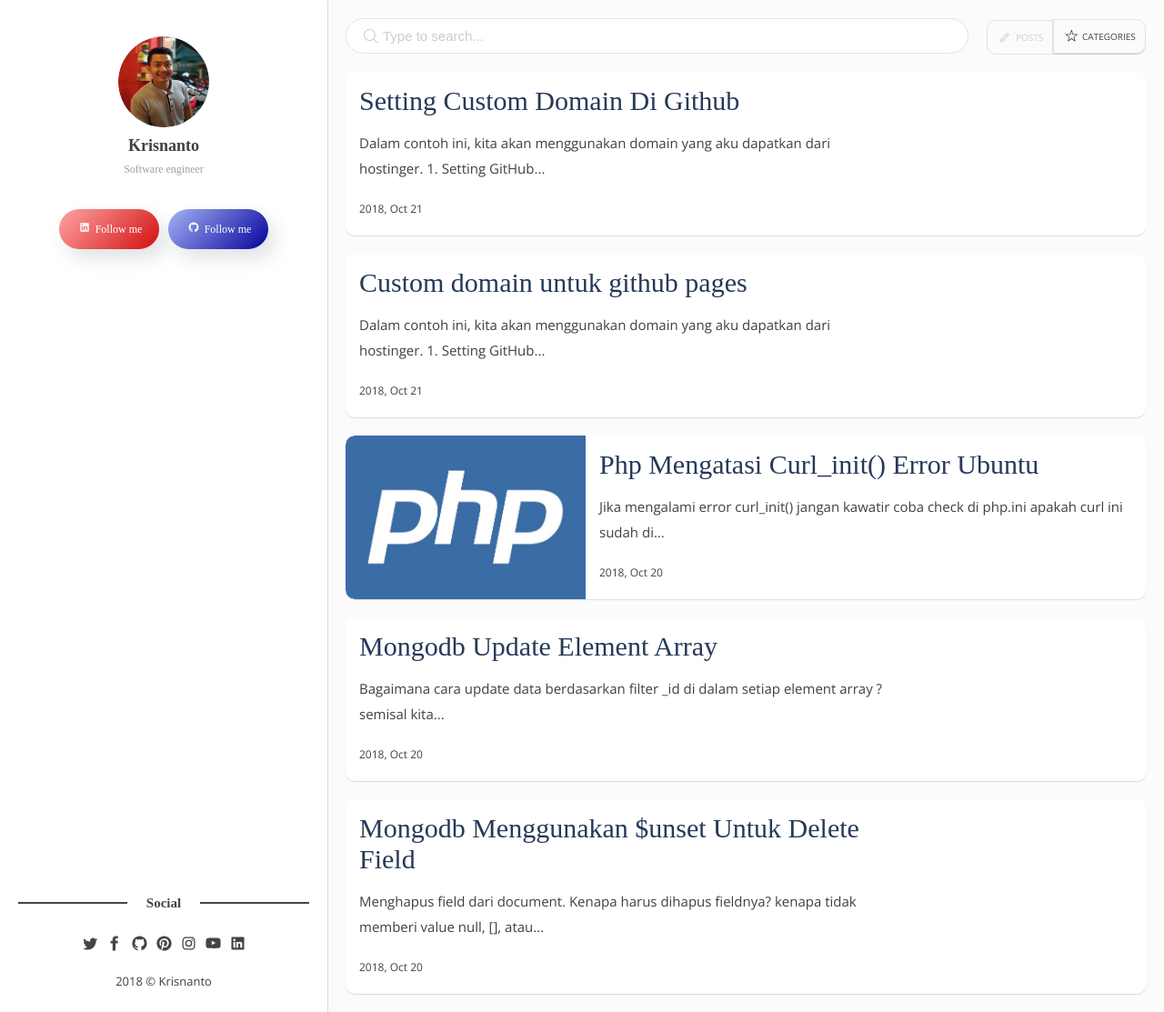
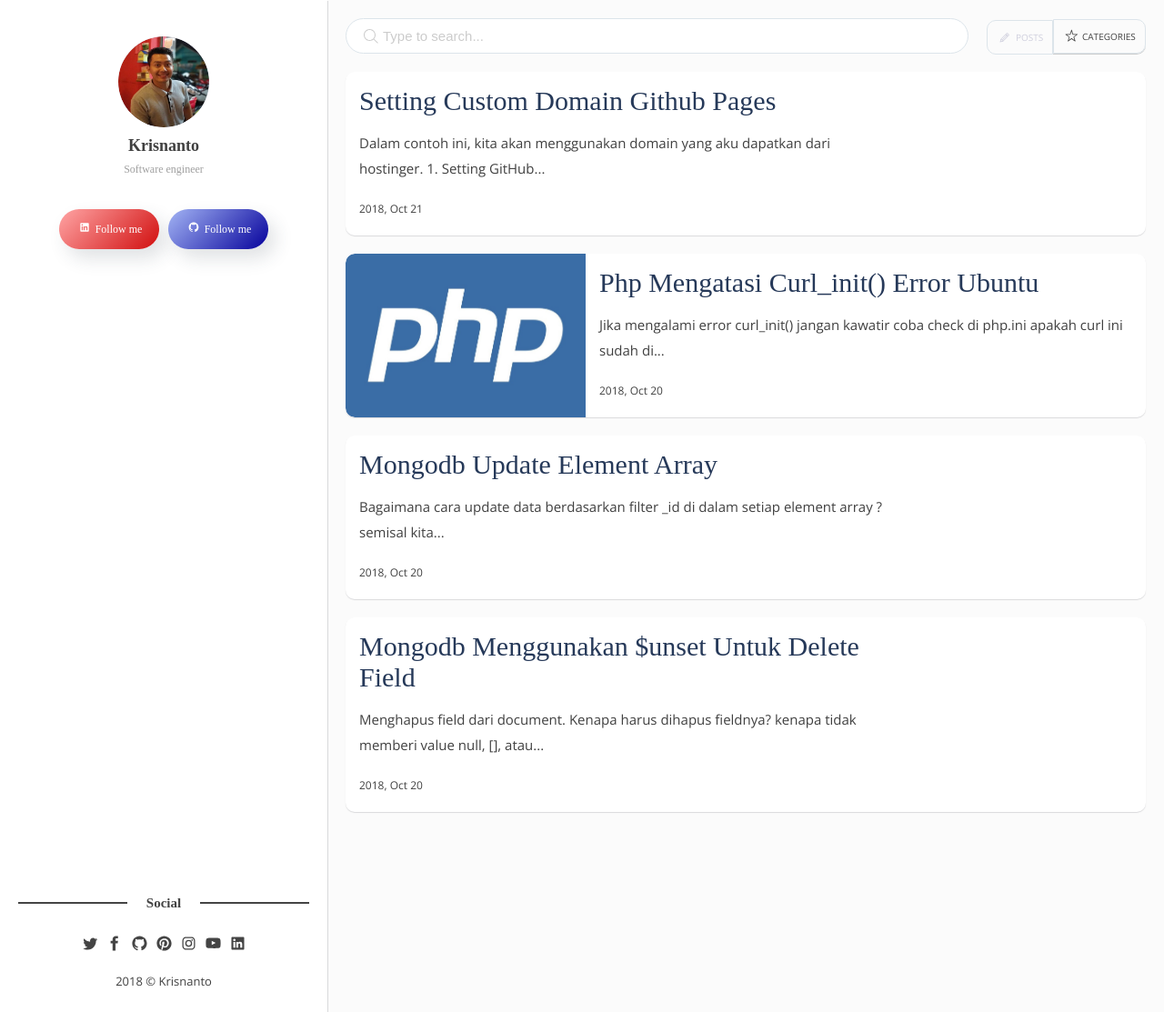
Before and after one commit to otnansirk/_myhistory, a Jekyll site: the page built from index.html, in a window 1280 px wide and 1113 px high. Shown: the whole window at 91% size. Built offline with Jekyll 4.4.1, drawn with Linux system fonts in a browser that asks for light colours; some web fonts are replaced; the list of posts is cut into pages by our own code.

Commit message:
fix post

```diff
--- a/_posts/2018-10-21-setting-custom-domain-di-github.md
+++ /dev/null
@@ -1,59 +0,0 @@
----
-layout : post
-data   : 2018-10-21,
-tags : ["other"]
-categories : other
-cat-image : cat-other.jpg
----
-
-Dalam contoh ini, kita akan menggunakan domain yang aku dapatkan dari [hostinger](https://www.hostinger.co.id/){:target="_blank"}.
-
-**1. Setting GitHub Pages**
-
-Kita mulai dengan buka repository github pages, lalu pergi ke menu `setting` .
-<center>
-<img src="{{site.baseurl}}/images/1/github-repo.png" width="650" style="box-shadow: 0 0 5px #d9d9d9, 0 0 15px #999999">
-<br> Gambar 3
-</center>
-
-Setelah muncul halaman setting, scroll kebawah bagian `GitHub Pages`.
-Dibagian colom `custom domain` masukkan domain sobat.
-<center>
-<img src="{{site.baseurl}}/images/1/custom-domain.png" width="650" style="box-shadow: 0 0 5px #d9d9d9, 0 0 15px #999999">
-<br> Gambar 4
-</center>
-
-**2. Setting Domain**
-
-Masuk ke akun hostinger, lalu klik `kelola` yang terdapat di list domain.
-Setelah masuk kedalam halaman kelola domain pilih tab `DNS ZONE`.
-
-Cari bagian `A(Host)` lalu tambahkan `@` pada colom `Host`, dan IP-Address berikut di colom `Diarahkan ke`.
-satu persatu.
-
-{% highlight php %}
-"185.199.108.153".
-"185.199.109.153".
-"185.199.110.153".
-"185.199.111.153".
-{% endhighlight %}
-
-sehingga terlihat seperti ini
-<center>
-<img src="{{site.baseurl}}/images/1/Ahost.png" width="650" style="box-shadow: 0 0 5px #d9d9d9, 0 0 15px #999999">
-<br> Gambar 1
-</center>
-
-Cari bagian `CNAME (Alias)` lalu tambahkan `www` pada colom `Host` dan URL pages yang <br>
-formatnya `github-username.github.io` di colom `Diarahkan ke`. <br>
-Seperti pada gambar no 1 `krisnantobiyuh.github.io`
-
-sehingga terlihat seperti ini
-<center>
-<img src="{{site.baseurl}}/images/1/cname.png" width="650" style="box-shadow: 0 0 5px #d9d9d9, 0 0 15px #999999">
-<br> Gambar 2
-</center>
-
-Pembaruan DNS ini memerlukan waktu biasanya 1x24 jam+-. tergantung pada providernya (Tempat membeli domain).
-
-Sekian sobat, Feel free to revise this article. 😊
--- a/_posts/2018-10-21-4-setting-custom-domain-github-pages.md
+++ b/_posts/2018-10-21-setting-custom-domain-github-pages.md
@@ -1,6 +1,5 @@
 ---
 layout : post
-title  : Custom domain untuk github pages
 data   : 2018-10-21,
 tags : ["other"]
 categories : other
@@ -13,14 +12,14 @@ Dalam contoh ini, kita akan menggunakan domain yang aku dapatkan dari [hostinger
 
 Kita mulai dengan buka repository github pages, lalu pergi ke menu `setting` .
 <center>
-<img src="{{site.baseurl}}/images/1/github-repo.png" width="650" style="box-shadow: 0 0 5px #d9d9d9, 0 0 15px #999999">
+<img src="{{site.baseurl}}/images/github-repo.png" width="650" style="box-shadow: 0 0 5px #d9d9d9, 0 0 15px #999999">
 <br> Gambar 3
 </center>
 
 Setelah muncul halaman setting, scroll kebawah bagian `GitHub Pages`.
 Dibagian colom `custom domain` masukkan domain sobat.
 <center>
-<img src="{{site.baseurl}}/images/1/custom-domain.png" width="650" style="box-shadow: 0 0 5px #d9d9d9, 0 0 15px #999999">
+<img src="{{site.baseurl}}/images/custom-domain.png" width="650" style="box-shadow: 0 0 5px #d9d9d9, 0 0 15px #999999">
 <br> Gambar 4
 </center>
 
@@ -41,7 +40,7 @@ satu persatu.
 
 sehingga terlihat seperti ini
 <center>
-<img src="{{site.baseurl}}/images/1/Ahost.png" width="650" style="box-shadow: 0 0 5px #d9d9d9, 0 0 15px #999999">
+<img src="{{site.baseurl}}/images/Ahost.png" width="650" style="box-shadow: 0 0 5px #d9d9d9, 0 0 15px #999999">
 <br> Gambar 1
 </center>
 
@@ -51,7 +50,7 @@ Seperti pada gambar no 1 `krisnantobiyuh.github.io`
 
 sehingga terlihat seperti ini
 <center>
-<img src="{{site.baseurl}}/images/1/cname.png" width="650" style="box-shadow: 0 0 5px #d9d9d9, 0 0 15px #999999">
+<img src="{{site.baseurl}}/images/cname.png" width="650" style="box-shadow: 0 0 5px #d9d9d9, 0 0 15px #999999">
 <br> Gambar 2
 </center>
 
```
Also changed, not shown: images/Ahost.PNG (renamed from images/1/Ahost.PNG), images/cname.PNG (renamed from images/1/cname.PNG), images/custom-domain.PNG (renamed from images/1/custom-domain.PNG), images/github-repo.PNG (renamed from images/1/github-repo.PNG).
